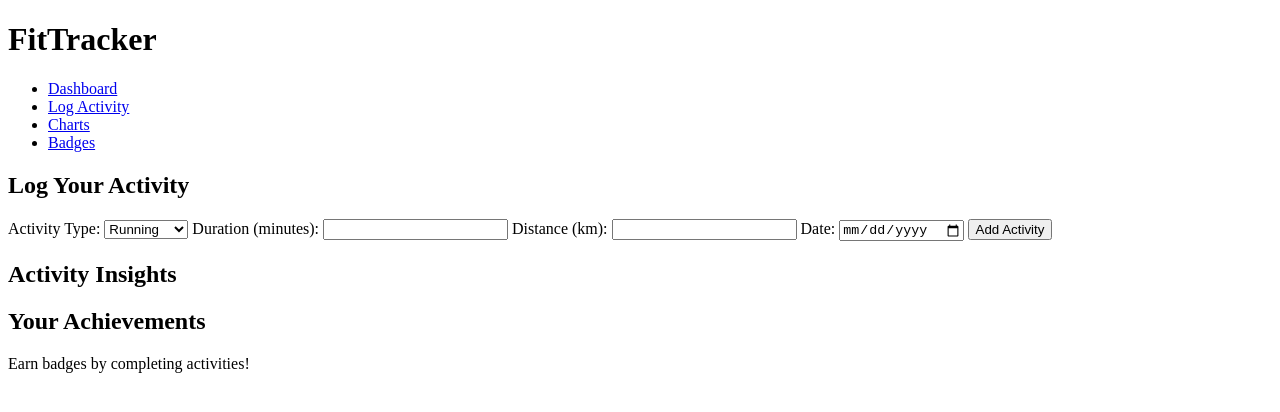
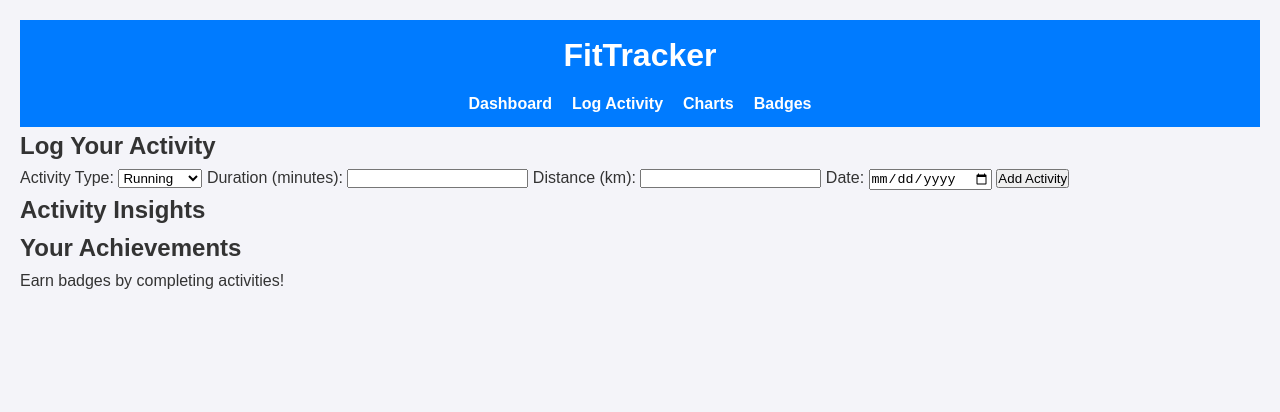
Before and after one commit to agodahdev/FitTracker, a plain HTML site: page index.html in a window 1280 px wide. Drawn offline with Linux system fonts and the light colour scheme.

Commit message:
added styling to navbad and header

```diff
--- a/assets/css/styles.css
+++ b/assets/css/styles.css
@@ -0,0 +1,48 @@
+/* General styling*/
+* {
+    margin: 0;
+    padding: 0;
+    box-sizing: border-box;
+}
+
+/* Body styling*/
+
+body {
+
+    font-family: Arial, sans-serif;
+    background-color: #f4f4f9;
+    color: #333;
+    line-height: 1.6;
+    padding: 20px;
+}
+
+/* Header styling */
+header {
+    background-color: #007bff;
+    color: white;
+    padding: 10px;
+    text-align: center;
+}
+
+header h1 {
+    font-size: 2rem;
+}
+
+
+/* Navigation menu */
+nav ul {
+    display: flex;
+    justify-self: center;
+    list-style: none;
+    margin-top: 10px;
+}
+
+nav ul li {
+    margin: 0 10px;
+}
+
+nav ul li a {
+    color: white;
+    text-decoration: none;
+    font-weight: bold;
+}
--- a/index.html
+++ b/index.html
@@ -23,7 +23,7 @@
 
     <main>
         <!-- Form Loggin activity-->
-         <section>
+         <section id="log">
             <h2>Log Your Activity</h2>
             <form id="activity-form">
                 <label for="activity">Activity Type:</label>
@@ -46,9 +46,7 @@
          <section id="charts">
             <h2>Activity Insights</h2>
             <div id="chart-containter">
-
             <!-- Dynamic chart content will de displayed here-->
-
             </div>
 
          <!-- Section for badges-->
```
